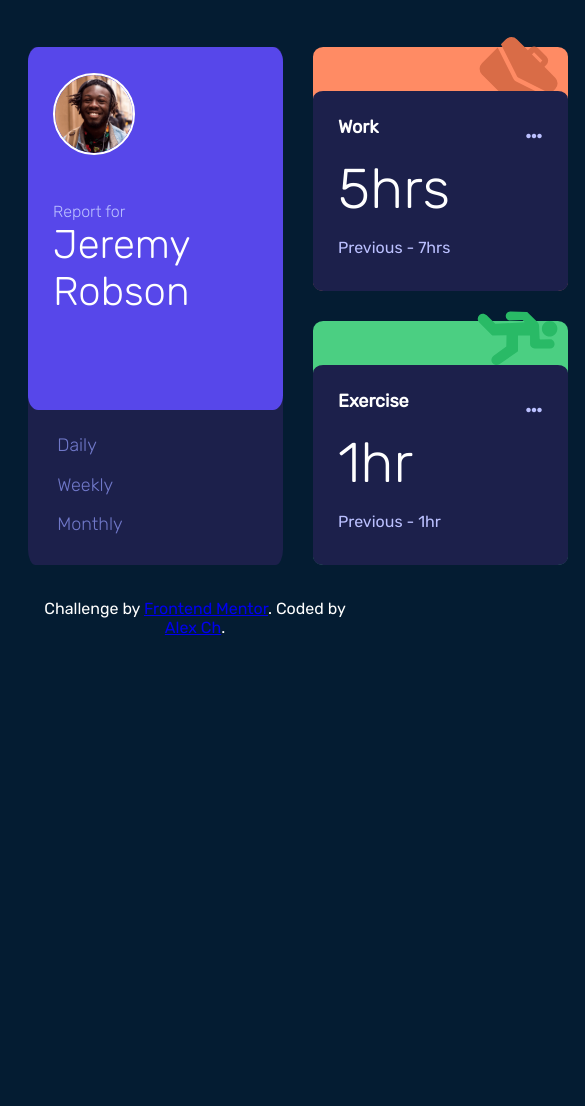
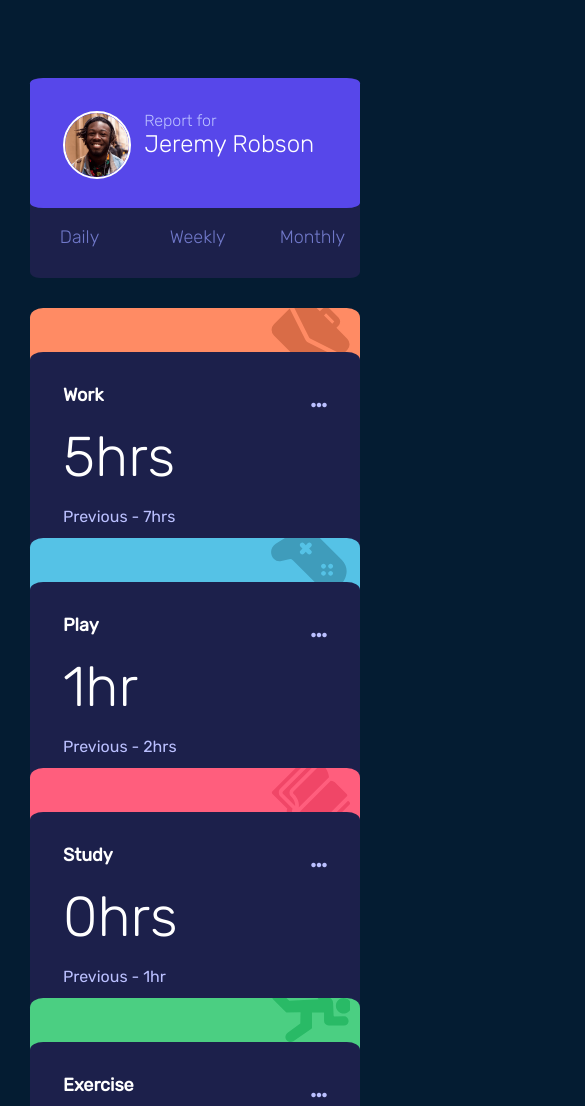
Before and after one commit to ogdruggahat/timeTracking_dashboard, a plain HTML site: page index.html in a window 390 px wide. Shown: the top 1106 px of the page, 585 px wide, since content can reach past the window. Before the commit the page ends 844 px from the top, so only its background shows below. Drawn offline with Linux system fonts and the light colour scheme.

Commit message:
add master.js partly applied styling for mobile"

```diff
--- a/index.html
+++ b/index.html
@@ -21,28 +21,36 @@
   <div class="grid">
 <div class="user-card">
   <div class="background"></div>
+  <div class="content">
+    <div>
   <img src="./images/image-jeremy.png" alt="user-avatar">
+</div>
+  <div class="report">
   <p>
   Report for
 </p>
-<h1>
+<h1 id="header">
   Jeremy Robson
 </h1>
+</div>
+</div>
 <div class="period">
-<h3>Daily</h3>
-<h3>Weekly</h3>
-<h3>Monthly</h3>
+<h3 class="option">Daily</h3>
+<h3 class="option">Weekly</h3>
+<h3 class="option">Monthly</h3>
 </div>
 </div>
 <div class="work square">
+  <div class="img-crop">
   <img src="./images/icon-work.svg" alt="icon-work">
+</div>
   <div class="front">
     <div class="padding">
       <div class="flex">
   <h3>Work</h3>
   <i class="fas fa-ellipsis-h"></i>
 </div>
-  <h2>5hrs</h2> <!-- daily -->
+  <h2 id="name">5hrs</h2> <!-- daily -->
   <p>Previous - 7hrs</p>
 </div>
 </div>  <!-- daily -->
@@ -52,7 +60,9 @@
   Previous - 128hrs  monthly -->
 </div>
 <div class="play square">
+  <div class="img-crop">
   <img src="./images/icon-play.svg" alt="icon-work">
+  </div>
   <div class="front">
     <div class="padding">
       <div class="flex">
@@ -70,7 +80,9 @@
   Previous - 29hrs  monthly -->
 </div>
 <div class="study square">
+  <div class="img-crop">
   <img src="./images/icon-study.svg" alt="">
+</div>
   <div class="front">
     <div class="padding">
       <div class="flex">
@@ -87,7 +99,9 @@
   Previous - 19hrs  monthly -->
 </div>
 <div class="exercise square">
+  <div class="img-crop">
   <img src="./images/icon-exercise.svg" alt="icon-work">
+  </div>
   <div class="front">
     <div class="padding">
       <div class="flex">
@@ -104,7 +118,9 @@
   Previous - 18hrs  monthly -->
 </div>
 <div class="social square">
+  <div class="img-crop">
   <img src="./images/icon-social.svg" alt="icon-work">
+  </div>
   <div class="front">
     <div class="padding">
       <div class="flex">
@@ -121,7 +137,9 @@
   Previous - 23hrs  monthly -->
 </div>
 <div class="self-care square">
+  <div class="img-crop">
   <img src="./images/icon-self-care.svg" alt="icon-work">
+  </div>
   <div class="front">
     <div class="padding">
       <div class="flex">
@@ -138,9 +156,6 @@
  Previous - 11hrs   monthly -->
 </div>
 </div>
-  <div class="attribution">
-    Challenge by <a href="https://www.frontendmentor.io?ref=challenge" target="_blank">Frontend Mentor</a>.
-    Coded by <a href="#">Alex Ch</a>.
-  </div>
+  <script src="./master.js"></script>
 </body>
 </html>
--- /dev/null
+++ b/master.js
@@ -0,0 +1,35 @@
+document.querySelector("h3").addEventListener("click", myFunc);
+
+function myFunc(){
+    document.querySelector("h1").innerHTML = "CHanged 2"
+}
+
+let weekly = [
+    work = {current: "10hrs", previous: "7hrs"},
+    play = {current: "10hrs", previous: "7hrs"},
+    study = {current: "10hrs", previous: "7hrs"},
+    exe = {current: "10hrs", previous: "7hrs"},
+    social = {current: "10hrs", previous: "7hrs"},
+    self = {current: "10hrs", previous: "7hrs"},
+]
+
+let daily =  [
+    work = {current: "15hrs", previous: "7hrs"},
+    play = {current: "15hrs", previous: "7hrs"},
+    study = {current: "15hrs", previous: "7hrs"},
+    exe = {current: "15hrs", previous: "7hrs"},
+    social = {current: "15hrs", previous: "7hrs"},
+    self = {current: "15hrs", previous: "7hrs"},
+]
+
+let cards = ["work","play","study","exe","social","self"]
+
+
+function switchPeriod (){
+    for(let i = 0;i<3;i++){
+        document.querySelectorAll(".option")[i].addEventListener("click",{
+
+        })
+    }
+
+}
--- a/styles.css
+++ b/styles.css
@@ -4,6 +4,7 @@ body{
     font-family: 'Rubik', sans-serif;
     font-weight: 400;
     padding: 10% 5%;
+    margin: 0;
 }
 /* text */
 h1{
@@ -24,6 +25,11 @@ h3{
     font-size: 18px;
     line-height: 21.33px;
     font-style: normal;
+    position: relative;
+    z-index: 3;
+}
+h3:hover{
+    color: #ffff;
 }
 p{
     color: #BBC0FF;
@@ -40,8 +46,9 @@ p{
     display: grid;
     grid-template-columns: repeat(4,255px);
     grid-template-rows: repeat(2,244px);
-    width: 100%;
     gap: 30px;
+    width: fit-content;
+    margin: 0 auto;
 }
 .user-card{
     grid-area: 1/1/3/2;
@@ -49,7 +56,11 @@ p{
     background-color:#1C204B ;
     border-radius: 3%;
     position: relative;
-    z-index: -2;
+    z-index: 1;
+}
+.content{
+position: relative;
+z-index: 3;
 }
 .background{
     border-radius: 4%;
@@ -59,7 +70,7 @@ p{
     left: 0;
     width: 100%;
     height: 70%;
-    z-index: -1;
+    z-index: 2;
 }
 .period{
     bottom: 29.75px;
@@ -113,12 +124,17 @@ i{
 i:hover {
     color: #ffff;
 }
-
-.square img{
+.img-crop{
     position: absolute;
     right: 10px;
-    top: -10px;
+    width: 79px;
+    height: 79px;
+    overflow: hidden;
 }
+.img-crop img{
+    margin-top: -10px;
+}
+
 .front{
     width: 255px;
     height: 200px;
@@ -147,3 +163,54 @@ i:hover {
     margin-top: 10%;
     text-align: center;
 }
+
+@media screen and (max-width: 400px) {
+    body{
+        padding: 20% 0;
+
+    }
+    .grid{
+        grid-template-columns: 330px;
+        grid-template-rows: repeat(7,200px);
+        width: 330px;
+    }
+    .user-card{
+        width: 100%;
+        padding: 0;
+        grid-area: 1/1/1/1;
+    }
+    .user-card p{
+        margin-top: 0;
+    }
+    .user-card h1{
+        line-height: normal;
+        font-size: 24px;
+        width: 100%;
+    }
+    .background{
+        height: 65%;
+    }
+    .period{
+        display: grid;
+        grid-template-columns: repeat(3,1fr);
+        width: 100%;
+        justify-content: space-between;
+    }
+    .user-card img{
+        width: 64px;
+    }
+    .content{
+        display: flex;
+        margin: 10% 10% auto;
+
+    }
+    .report{
+        margin-left: 5%;
+    }
+    .report h1{
+
+    }
+    .square, .front{
+        width: 100%;
+    }
+    }
```
Also changed, not shown: index.js (deleted).
